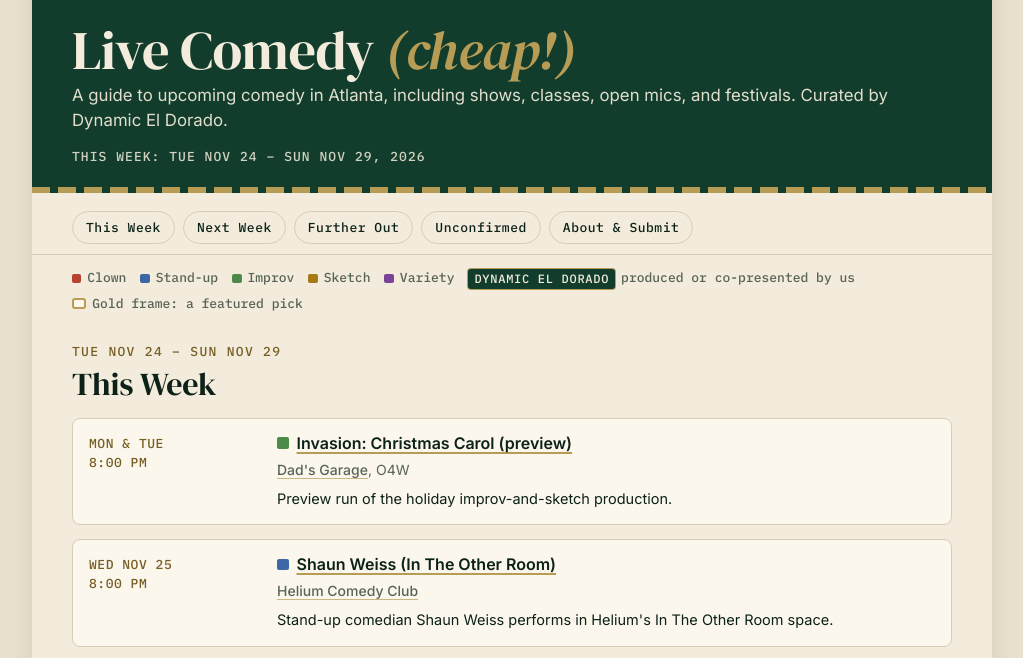
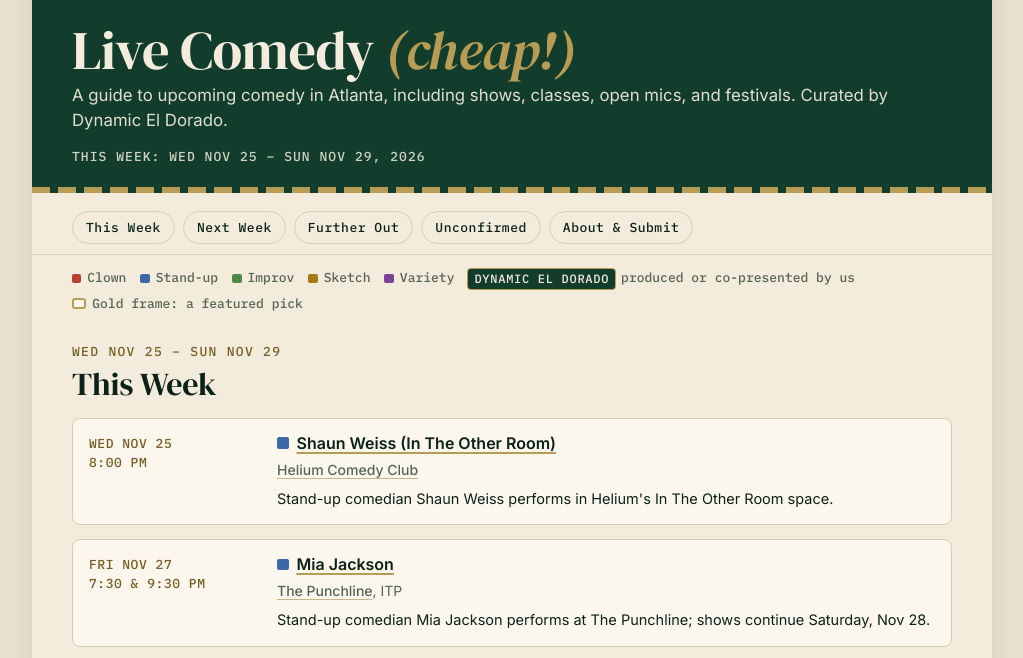
Before and after one commit to dynamiceldorado/live-comedy-guide, a plain HTML site: page index.html in a window 1280 px wide. Shown: the part 110-768 px from the top of the page, without its empty margins (128-1151 px from the left). Drawn offline with Linux system fonts and the light colour scheme.

Commit message:
Robot publish 2026-11-25

```diff
--- a/index.html
+++ b/index.html
@@ -338,7 +338,7 @@ td .what{font-size:14px}
   <header class="mast">
     <h1>Live Comedy <em>(cheap!)</em></h1>
     <p class="sub">A guide to upcoming comedy in Atlanta, including shows, classes, open mics, and festivals. Curated by Dynamic El Dorado.</p>
-    <div class="issue"><span>This week: Tue Nov 24 – Sun Nov 29, 2026</span></div>
+    <div class="issue"><span>This week: Wed Nov 25 – Sun Nov 29, 2026</span></div>
   </header>
   <div class="content">
     <nav class="toc" aria-label="Sections"><a href="#thisweek">This Week</a><a href="#nextweek">Next Week</a><a href="#furtherout">Further Out</a><a href="#unconfirmed">Unconfirmed</a><a href="#about">About &amp; Submit</a></nav>
@@ -349,11 +349,10 @@ td .what{font-size:14px}
     </div>
 
 <section id="thisweek">
-<p class="eyebrow">Tue Nov 24 – Sun Nov 29</p>
+<p class="eyebrow">Wed Nov 25 – Sun Nov 29</p>
 <h2>This Week</h2>
 
 <div class="grid c1">
-<article class="ev"><div class="evb"><p class="when">Mon &amp; Tue<span class="t">8:00 PM</span></p><h4><i class="sq impro" role="img" aria-label="Improv" title="Improv"></i><a href="https://www.dadsgarage.com/shows">Invasion: Christmas Carol (preview)</a></h4><p class="where"><a href="https://www.dadsgarage.com">Dad&#x27;s Garage</a>, O4W</p><p class="desc">Preview run of the holiday improv-and-sketch production.</p></div></article>
 <article class="ev"><div class="evb"><p class="when">Wed Nov 25<span class="t">8:00 PM</span></p><h4><i class="sq stand" role="img" aria-label="Stand-up" title="Stand-up"></i><a href="https://atlanta.heliumcomedy.com/events/144338">Shaun Weiss (In The Other Room)</a></h4><p class="where"><a href="https://atlanta.heliumcomedy.com">Helium Comedy Club</a></p><p class="desc">Stand-up comedian Shaun Weiss performs in Helium&#x27;s In The Other Room space.</p></div></article>
 <article class="ev"><div class="evb"><p class="when">Fri Nov 27<span class="t">7:30 &amp; 9:30 PM</span></p><h4><i class="sq stand" role="img" aria-label="Stand-up" title="Stand-up"></i><a href="https://www.punchline.com/comic/?id=7002&amp;comic=Mia%20Jackson&amp;source=events">Mia Jackson</a></h4><p class="where"><a href="https://www.punchline.com">The Punchline</a>, ITP</p><p class="desc">Stand-up comedian Mia Jackson performs at The Punchline; shows continue Saturday, Nov 28.</p></div></article>
 <article class="ev"><div class="evb"><p class="when">Fri–Sat Nov 27–28<span class="t">8:00 PM</span></p><h4><i class="sq stand" role="img" aria-label="Stand-up" title="Stand-up"></i><a href="https://www.alleystage.org/shows/388114">Comedy on the Square</a></h4><p class="where"><a href="https://www.alleystage.org">The Alley Stage</a>, Marietta</p><p class="desc">Weekend stand-up a block off Marietta Square.</p></div></article>
@@ -496,7 +495,7 @@ td .what{font-size:14px}
       <a href="https://www.facebook.com/DynamicElDorado">Facebook</a>
     </div>
     <p class="legal">We build this Guide from venue and ticketing pages and community submissions, and we do our best to keep it current. We still get things wrong and leave things out. Dates, times, prices, lineups and ticket links change without notice, so confirm with the venue or ticket seller before you go. The Guide is provided as is. Dynamic El Dorado is not responsible for errors, omissions, cancellations or changes, or for the content, policies or conduct of third-party venues, producers or sites we link to. A listing is not an endorsement, and a missing one is not a snub. Spot a mistake? <a href="https://docs.google.com/forms/d/e/1FAIpQLSdmeltLBWwirmeO_R6KCv9PdUNMEizfonqVJX2pDmcGjky0cQ/viewform">Tell us here</a>.</p>
-    <p class="updated">Last updated Nov 24, 2026</p>
+    <p class="updated">Last updated Nov 25, 2026</p>
   </footer>
 </article>
 
```
Also changed, not shown: performers/index.html (+3 -4 lines).
